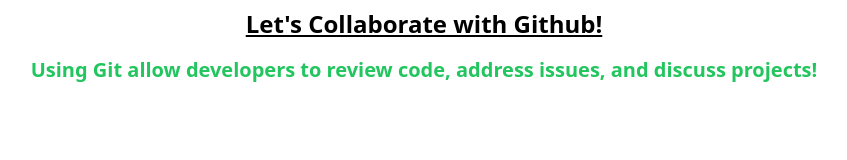
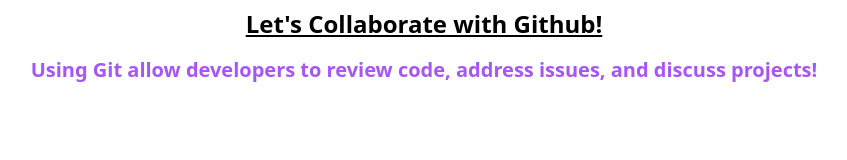
Before and after one commit to EunhyeJang/media-4590-in-class, a plain HTML site: page index.html in a window 1280 px wide. Shown: the whole page, without its empty margins (216-1063 px from the left). Drawn offline with nearby package versions, Linux system fonts and the light colour scheme.

Commit message:
Update index.html

```diff
--- a/index.html
+++ b/index.html
@@ -11,7 +11,7 @@
     <div class="container px-4 mx-auto">
         <div class="text-center mt-2">
             <h1 class="text-2xl font-bold underline">Let's Collaborate with Github!</h1>
-            <h3 class="text-xl font-bold mt-4 text-green-500">Using Git allow developers to review code, address issues, and discuss projects!</h3>
+            <h3 class="text-xl font-bold mt-4 text-purple-500">Using Git allow developers to review code, address issues, and discuss projects!</h3>
         </div>
     </div>
 </body>
```
